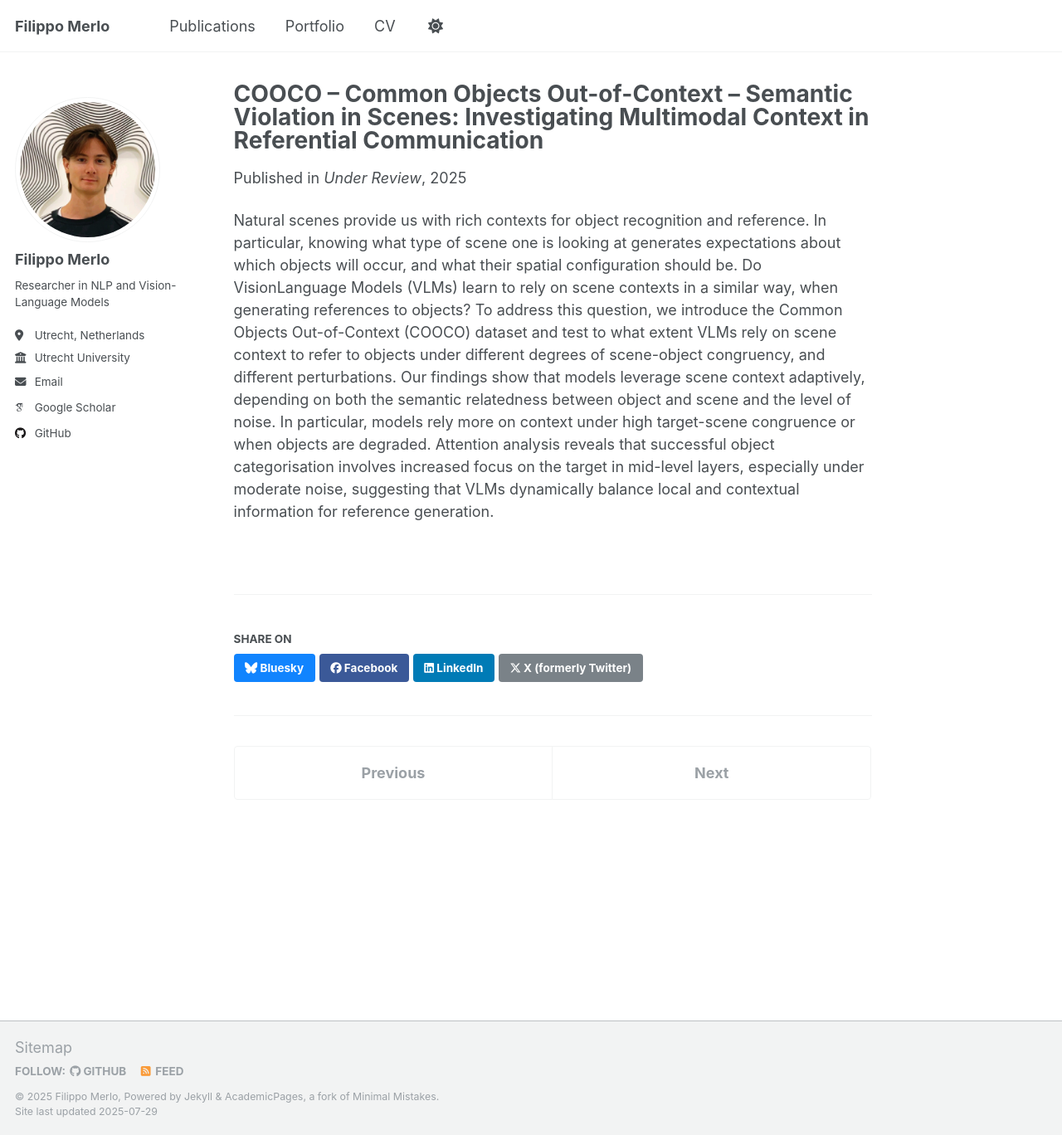
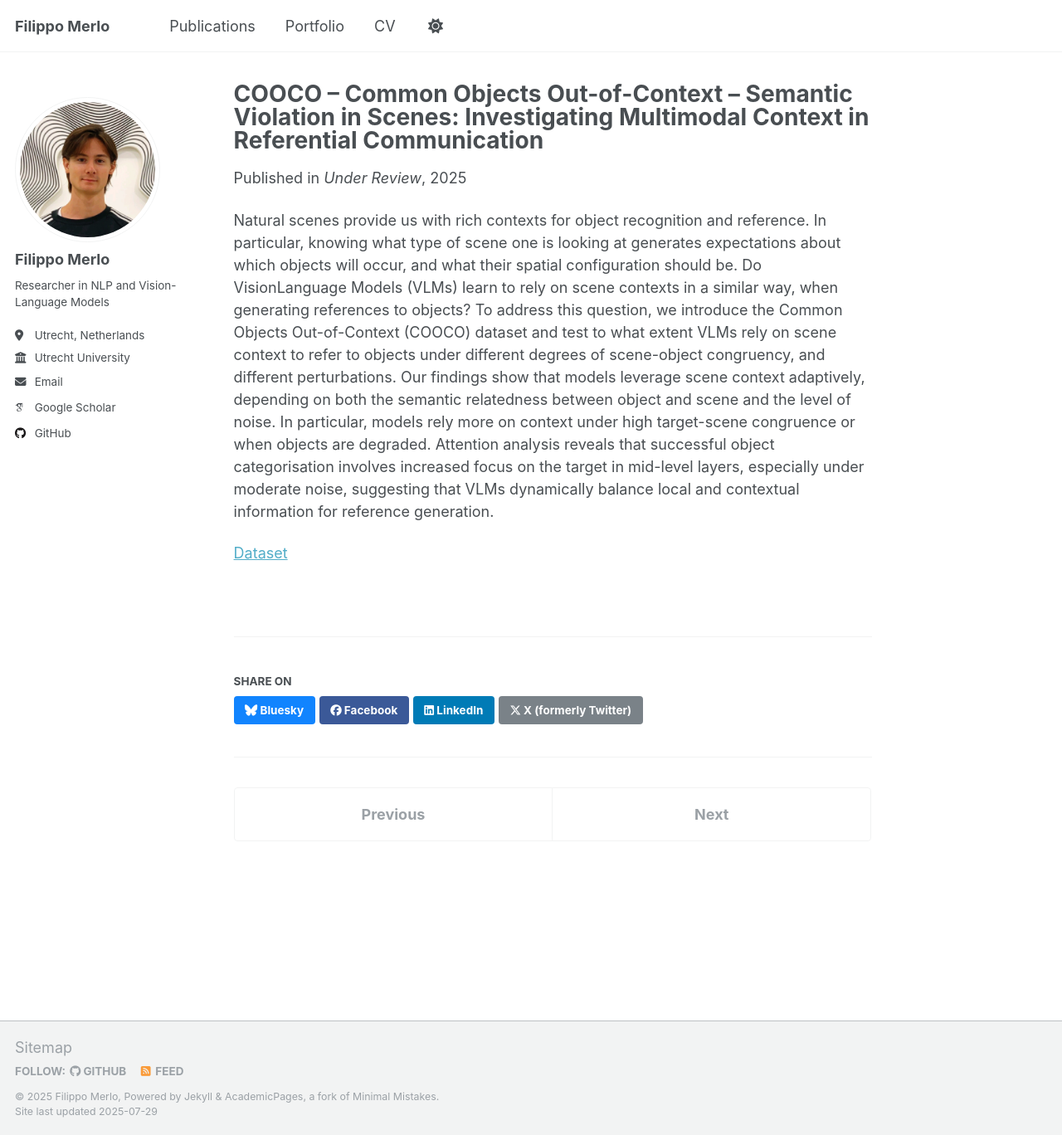
Before and after one commit to filippo-merlo/filippo-merlo.github.io, a Jekyll site: the page built from _publications/2025-06-27-paper-title-cooco.md, in a window 1280 px wide and 1368 px high. Shown: the whole window at 83% size. Built offline with Jekyll 4.4.1, drawn with Linux system fonts in a browser that asks for light colours; some web fonts are replaced.

Commit message:
dataset link

```diff
--- a/_publications/2025-06-27-paper-title-cooco.md
+++ b/_publications/2025-06-27-paper-title-cooco.md
@@ -12,3 +12,5 @@ paperurl: 'https://arxiv.org/abs/2506.22274'
 #citation: 'Bertolazzi et al., INLG-SIGDIAL 2023'
 ---
 Natural scenes provide us with rich contexts for object recognition and reference. In particular, knowing what type of scene one is looking at generates expectations about which objects will occur, and what their spatial configuration should be. Do VisionLanguage Models (VLMs) learn to rely on scene contexts in a similar way, when generating references to objects? To address this question, we introduce the Common Objects Out-of-Context (COOCO) dataset and test to what extent VLMs rely on scene context to refer to objects under different degrees of scene-object congruency, and different perturbations. Our findings show that models leverage scene context adaptively, depending on both the semantic relatedness between object and scene and the level of noise. In particular, models rely more on context under high target-scene congruence or when objects are degraded. Attention analysis reveals that successful object categorisation involves increased focus on the target in mid-level layers, especially under moderate noise, suggesting that VLMs dynamically balance local and contextual information for reference generation.
+
+[Dataset](https://huggingface.co/datasets/fmerlo/COOCO)
```
